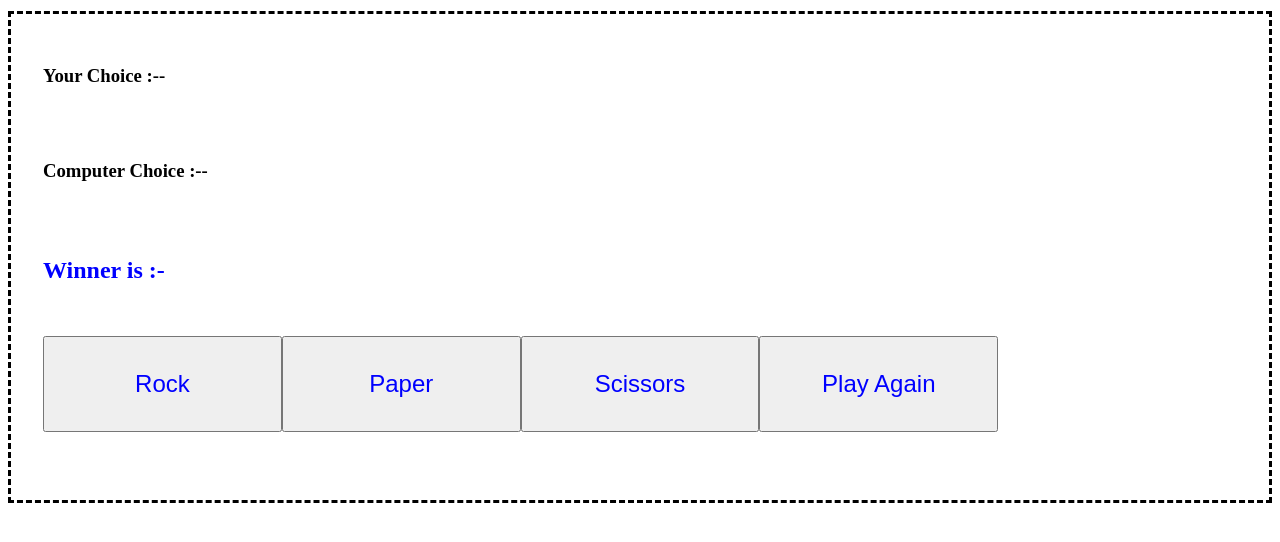
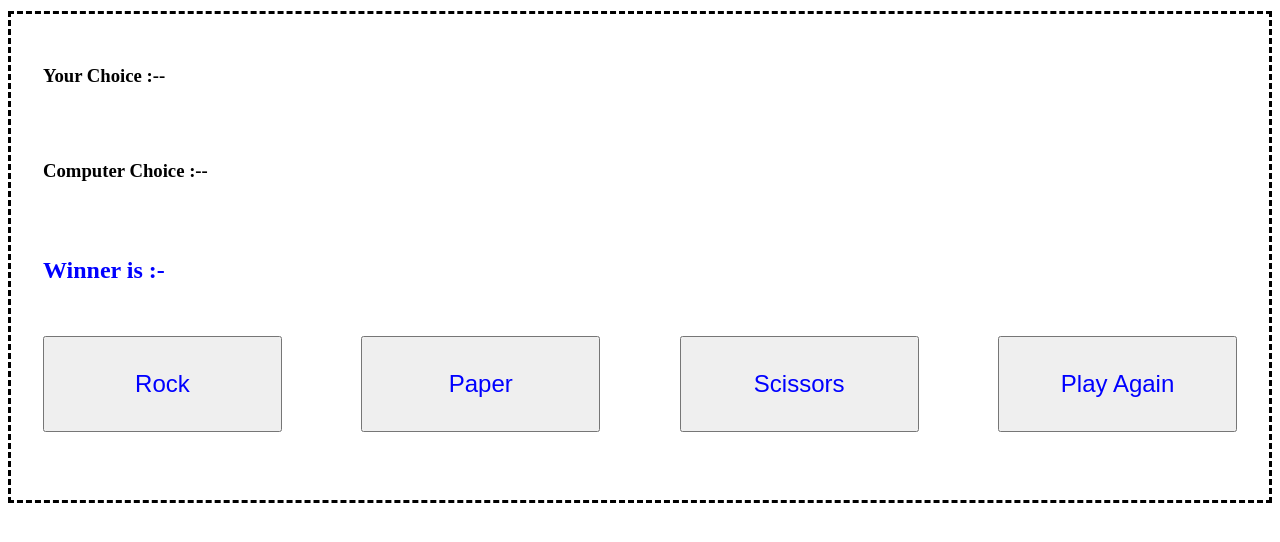
Before and after one commit to gbadesha/rockPaperScissors, a plain HTML site: page index.html in a window 1280 px wide. Shown: the part 68-610 px from the top of the page. Drawn offline with Linux system fonts and the light colour scheme.

Commit message:
second commit

```diff
--- a/script.js
+++ b/script.js
@@ -62,6 +62,7 @@ function compareChoices(){
         if(computer.choice=="rock"){
             playerScore+=1;
         }
+    }
         else{
             if(player.choice=="scissors"){
                 if(computer.choice=="paper"){
@@ -73,7 +74,7 @@ function compareChoices(){
             }
         }
     }
-}
+
 function result(){
 const displayResult=document.getElementById("displayResult");
 
--- a/style.css
+++ b/style.css
@@ -21,7 +21,7 @@ h2{
     .buttons{
         display: flex;
         padding: 1 rem;
-
+        justify-content: space-between;
         align-content: center;
     }
     button{
```
Also changed, not shown: index.html (+2 -1 lines).
